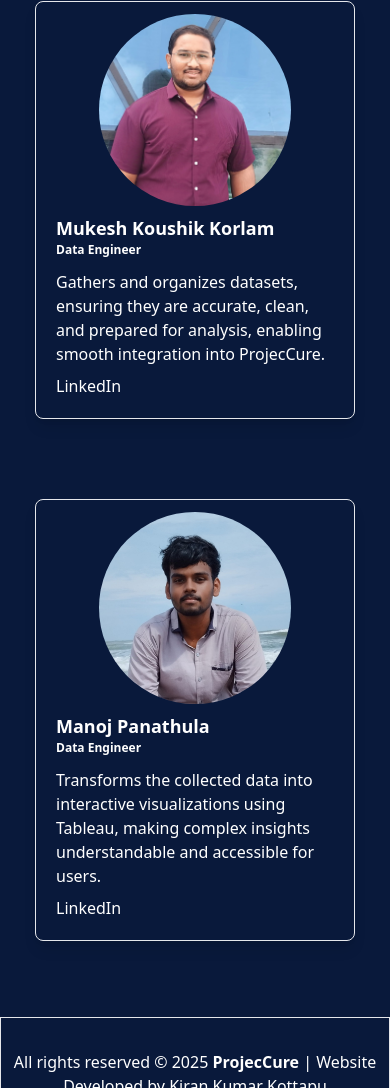
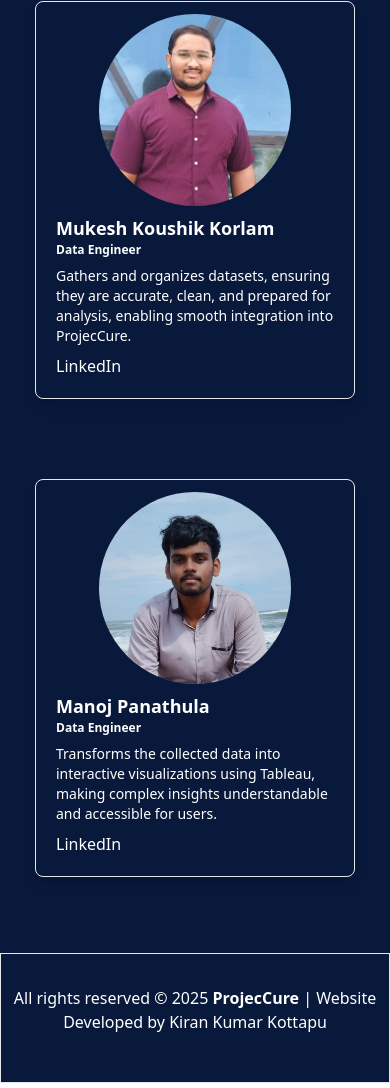
Before and after one commit to Kirankottapu/ProjecCure, a plain HTML site: page index.html in a window 390 px wide. Shown: the part 4234-5322 px from the top of the page. Drawn offline with nearby package versions, Linux system fonts and the light colour scheme.

Commit message:
reponsive

```diff
--- a/index.html
+++ b/index.html
@@ -91,7 +91,7 @@
                     This interactive feature enables users to easily explore the connections between age groups and various diseases. Additional details, such as age group ranges and disease names, are provided for clarity, helping to uncover trends that can better inform decision-making and disease prediction.
                 </p>
             </div>
-                <div id="viz1709330729195" class="w-full mt-5 flex items-center justify-center">
+                <div id="viz1709330729195" class="w-full mt-5 flex items-center justify-center md:w-full ">
                     <noscript>
                         <a href='#'>
                             <img alt='Dashboard 2' src='https://public.tableau.com/static/images/Da/Dashboard1_17093307133780/Dashboard2/1_rss.png' style='border: none' />
@@ -195,7 +195,7 @@
                         <div class="p-2">
                             <h3 class="text-lg font-bold text-white"><strong>Mukesh Koushik Korlam</strong></h3>
                             <p class="text-xs text-white"><strong>Data Engineer</strong></p>
-                            <p class="mt-3 text-white sm:text-2xl lg:text-sm">Gathers and organizes datasets, ensuring they are accurate, clean, and prepared for analysis, enabling smooth integration into ProjecCure.</p>
+                            <p class="mt-2 text-white text-sm sm:text-base lg:text-sm"> Gathers and organizes datasets, ensuring they are accurate, clean, and prepared for analysis, enabling smooth integration into ProjecCure.</p>
                             <div class="mt-2 flex space-x-4">
                                 <a href="https://www.linkedin.com/in/mukesh-koushik-korlam-8720a12b2?utm_source=share&utm_campaign=share_via&utm_content=profile&utm_medium=android_app " class="text-white hover:underline">LinkedIn</a>
                             </div>
@@ -207,7 +207,7 @@
                         <div class="p-2">
                             <h3 class="text-lg font-bold text-white"><strong>Manoj Panathula</strong></h3>
                             <p class="text-xs text-white"><strong>Data Engineer</strong></p>
-                            <p class="mt-3 text-white sm:text-2xl lg:text-sm">Transforms the collected data into interactive visualizations using Tableau, making complex insights understandable and accessible for users.</p>
+                            <p class="mt-2 text-white text-sm sm:text-base lg:text-sm">Transforms the collected data into interactive visualizations using Tableau, making complex insights understandable and accessible for users.</p>
                             <div class="mt-2 flex space-x-4">
                                 <a href="https://www.linkedin.com/in/panathula-manoj-48268328b?utm_source=share&utm_campaign=share_via&utm_content=profile&utm_medium=android_app" class="text-white hover:underline">LinkedIn</a>
                             </div>
```
